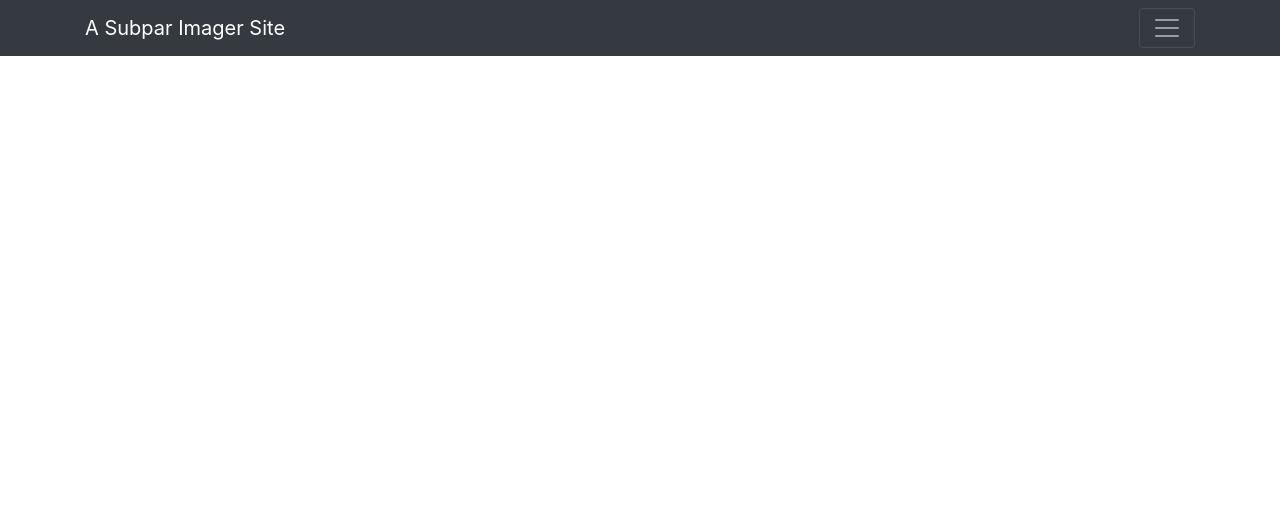
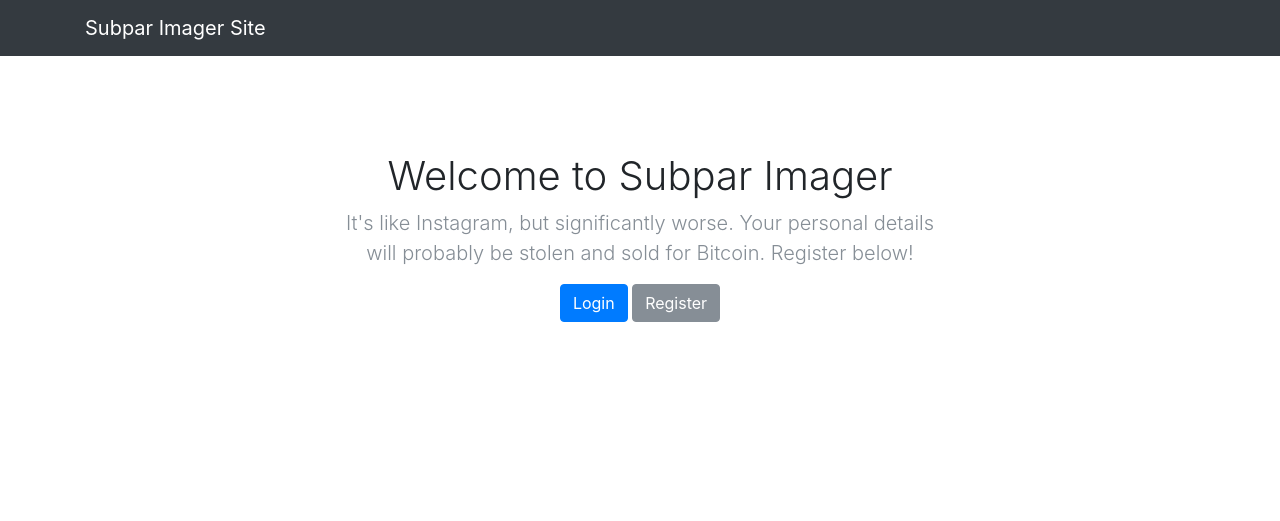
Before and after one commit to famavott/django-imager, a Django app: page / in a window 1280 px wide. Shown: the top 521 px of the page. Run offline with Django 3.2, Linux system fonts and the light colour scheme; some libraries are stand-ins or nearby versions.

Commit message:
Styled and restructured home and base

```diff
--- a/imagersite/imagersite/templates/imagersite/base.html
+++ b/imagersite/imagersite/templates/imagersite/base.html
@@ -16,26 +16,9 @@
 
 <body>
     <header>
-      <div class="collapse bg-dark" id="navbarHeader">
-        <div class="container">
-          <div class="row">
-            <div class="col-sm-4 py-4">
-              <h4 class="text-white">Contact</h4>
-              <ul class="list-unstyled">
-                <li><a href="#" class="text-white">Follow on Twitter</a></li>
-                <li><a href="#" class="text-white">Like on Facebook</a></li>
-                <li><a href="#" class="text-white">Email me</a></li>
-              </ul>
-            </div>
-          </div>
-        </div>
-      </div>
       <div class="navbar navbar-dark bg-dark">
         <div class="container d-flex justify-content-between">
-          <a href="#" class="navbar-brand">A Subpar Imager Site</a>
-          <button class="navbar-toggler" type="button" data-toggle="collapse" data-target="#navbarHeader" aria-controls="navbarHeader" aria-expanded="false" aria-label="Toggle navigation">
-            <span class="navbar-toggler-icon"></span>
-          </button>
+          <a href="/" class="navbar-brand">Subpar Imager Site</a>
         </div>
       </div>
     </header>
--- a/imagersite/imagersite/templates/imagersite/home.html
+++ b/imagersite/imagersite/templates/imagersite/home.html
@@ -1,24 +1,27 @@
+{% extends "imagersite/base.html" %}
 <!DOCTYPE html>
 <html>
 <head>
-    <title>Home Page</title>
+    <title>Imager Home</title>
 </head>
 <body>
-    <div id="header">
-    {% block header %}
-    <a href="/">Home</a> |
-    {% if user.is_authenticated %}
-        Login: {{ user.username }}
-        (<a href="{% url 'auth_logout' %}">Logout</a> |
-        <a href="{% url 'auth_password_change' %}">Change password</a>)
-    {% else %}
-       <a href="{% url 'auth_login' %}">Log in</a> |
-       <a href="{% url 'registration_register' %}">Register</a>
+    {% block content %}
+    <section class="jumbotron text-center">
+        <div class="container">
+          <h1 class="jumbotron-heading">Welcome to Subpar Imager{% if user.is_authenticated %}, {{ user.username }} {% endif %}</h1>
+          <p class="lead text-muted">It's like Instagram, but significantly worse. Your personal details will probably be stolen and sold for Bitcoin. Register below!</p>
+
+        {% if user.is_authenticated %}
+          <p>
+            <a href="{% url 'auth_logout' %}" class="btn btn-primary">Logout</a>
+            <a href="{% url 'auth_password_change' %}" class="btn btn-secondary">Change Password</a>
+        {% else %}
+            <a href="{% url 'auth_login' %}" class="btn btn-primary">Login</a>
+            <a href="{% url 'registration_register' %}" class="btn btn-secondary">Register</a>
+          </p>
+        </div>
+  </section>
     {% endif %}
     {% endblock %}
-    </div>
-    <div id="content">
-    {% block content %}{% endblock %}
-    </div>
 </body>
 </html>
--- a/imagersite/imagersite/views.py
+++ b/imagersite/imagersite/views.py
@@ -4,4 +4,4 @@ from django.shortcuts import render
 
 def home_view(request):
     """View for the home page."""
-    return render(request, 'imagersite/base.html')
+    return render(request, 'imagersite/home.html')
```
Also changed, not shown: imagersite/imagersite/templates/imagersite/old_base.html (deleted, +0 -33 lines).
